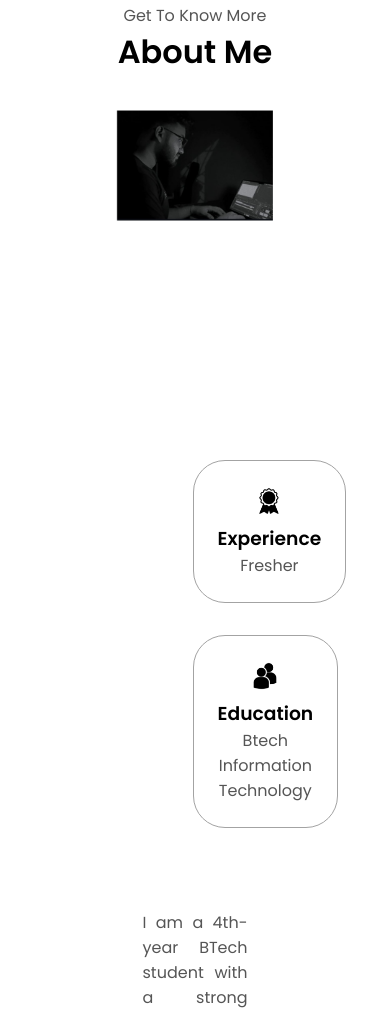
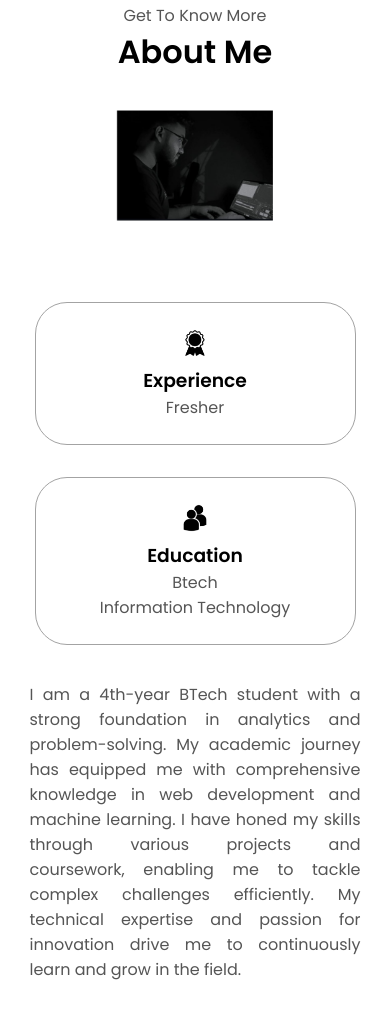
Before and after one commit to abhaskumarrr/Abhas-Kumar-Portfolio, a plain HTML site: page index.html in a window 390 px wide. Shown: the part 875-1885 px from the top of the page. Drawn offline with Linux system fonts and the light colour scheme.

Commit message:
Update mediaqueries.css

```diff
--- a/mediaqueries.css
+++ b/mediaqueries.css
@@ -45,6 +45,11 @@
   }
   .about-containers {
     margin-top: 0;
+    padding: 5px;
+  }
+
+  .about-details-container {
+    padding: 10px;
   }
 }
 
```
